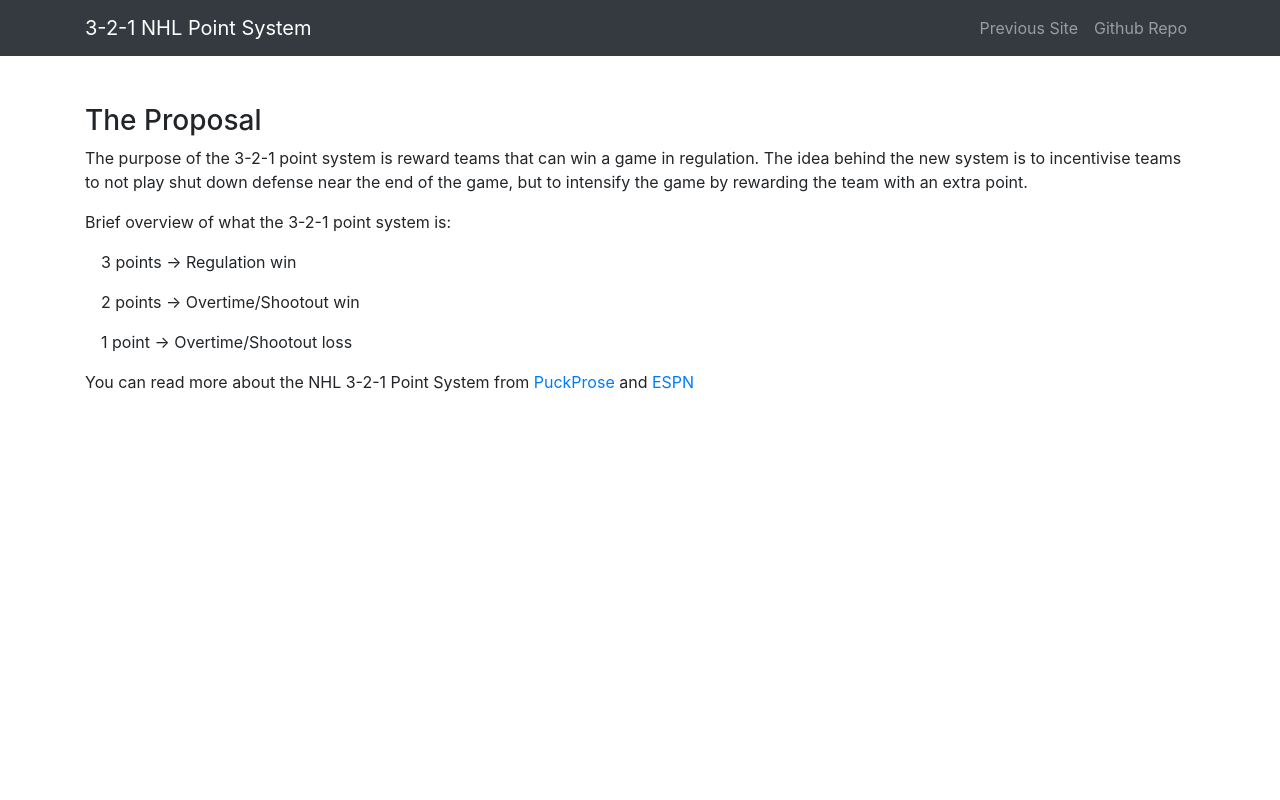
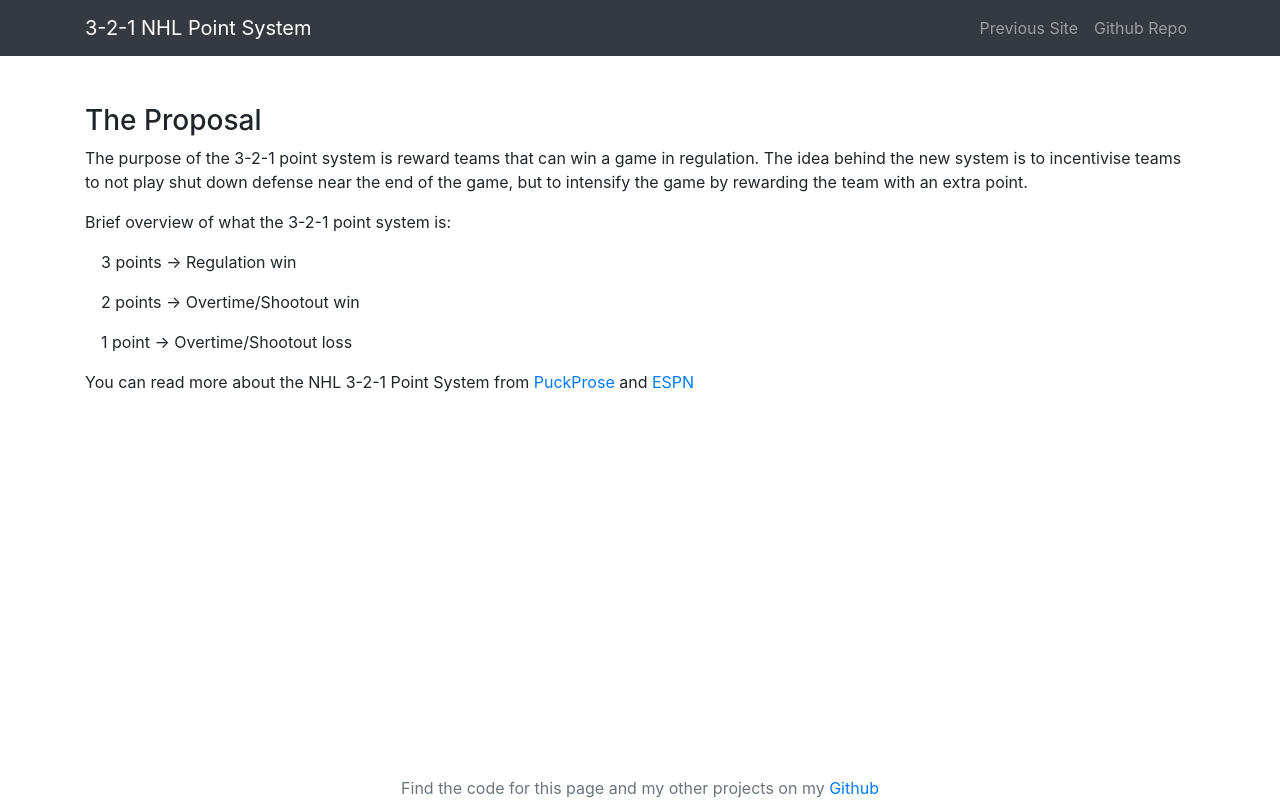
Before and after one commit to ncgeary/NHL_321_Point_System_Ver2, a React (Create React App) app in the folder client/: page / in a window 1280 px wide. Built offline with nearby package versions, Linux system fonts and the light colour scheme.

Commit message:
Created footer

```diff
--- a/client/package.json
+++ b/client/package.json
@@ -3,7 +3,11 @@
   "version": "0.1.0",
   "private": true,
   "dependencies": {
+    "@fortawesome/fontawesome-svg-core": "^1.2.15",
+    "@fortawesome/free-solid-svg-icons": "^5.7.2",
+    "@fortawesome/react-fontawesome": "^0.1.4",
     "bootstrap": "^4.3.1",
+    "font-awesome": "^4.7.0",
     "jquery": "^3.3.1",
     "react": "^16.8.3",
     "react-dom": "^16.8.3",
--- a/client/src/App.js
+++ b/client/src/App.js
@@ -3,6 +3,8 @@ import './App.css';
 
 import AppNavbar from './component/navbar/navbar';
 import MainInfo from './component/main_info/info';
+
+import Footer from './component/footer/footer';
 
 class App extends Component {
   render() {
@@ -11,6 +13,8 @@ class App extends Component {
         <AppNavbar />
         <MainInfo/>
 
+        <Footer/>
+
       </div>
     );
   }
--- /dev/null
+++ b/client/src/component/footer/footer.css
@@ -0,0 +1,7 @@
+.footer {
+    position: fixed;
+    left: 0;
+    bottom: 0;
+    width: 100%;
+    text-align: center;
+}
--- /dev/null
+++ b/client/src/component/footer/footer.jsx
@@ -0,0 +1,18 @@
+import React, { Component } from 'react';
+import {Container} from 'reactstrap';
+
+import './footer.css';
+
+class Footer extends Component {
+  render() {
+    return (
+        <div className="footer">
+            <Container className="text-muted">
+                Find the code for this page and my other projects on my  <a href="https://github.com/ncgeary" rel="noopener noreferrer" className="icon" target="_blank"><i className="fab fa-github-square"></i>Github</a>
+            </Container>
+        </div>
+    )
+  }
+}
+
+export default Footer;
```
Also changed, not shown: 1 other file (tests, documents, lock files or other folders).
